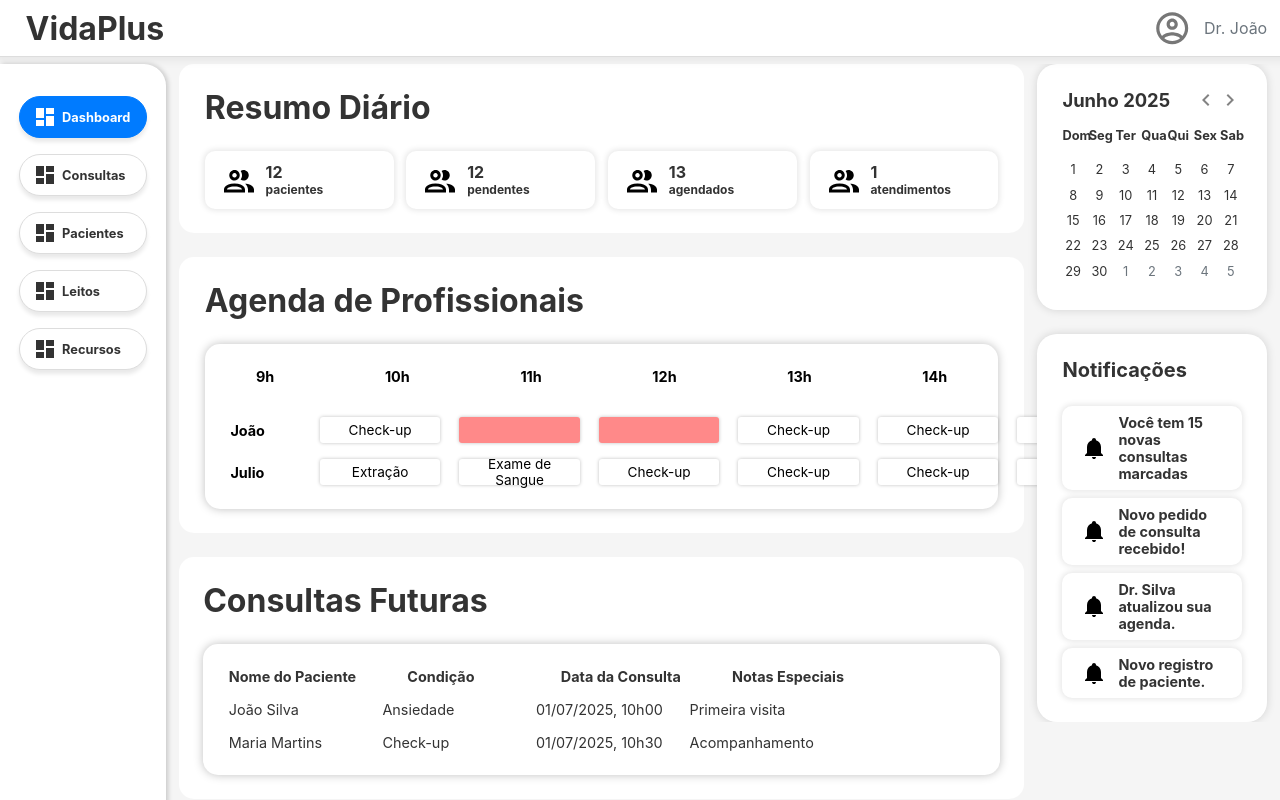
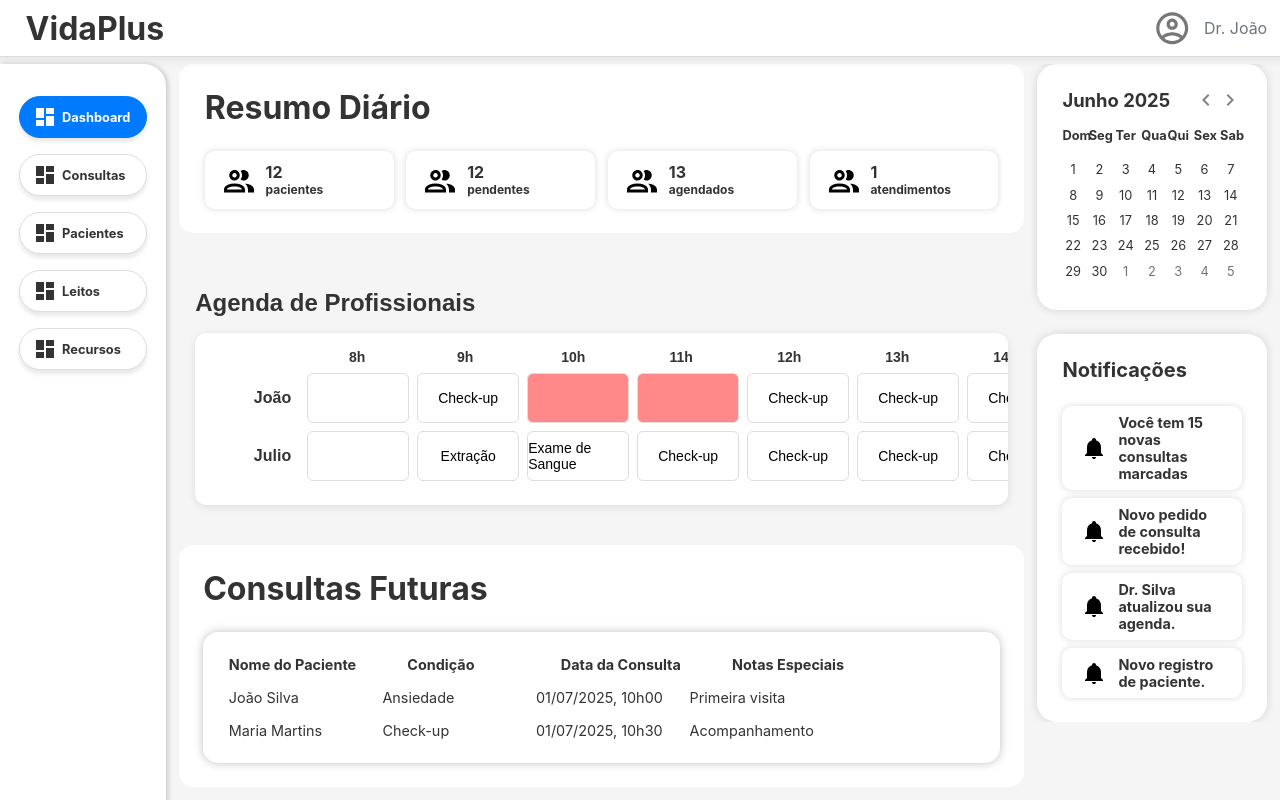
Before and after one commit to guimaraesr-y/uninter-sghss-frontend, a React (Create React App) app: page / in a window 1280 px wide. Built offline with nearby package versions, Linux system fonts and the light colour scheme.

Commit message:
Fix ProfessionalSchedule component to be coherent

```diff
--- a/src/components/ProfessionalSchedule/ProfessionalSchedule.css
+++ b/src/components/ProfessionalSchedule/ProfessionalSchedule.css
@@ -1,69 +1,81 @@
-/* Professional Schedule Styles */
-.professional-schedule {
-  background: #fff;
-  padding: 3vh 2vw;
-  border-radius: 15px;
+/* Agenda.css */
+.agenda-container {
+  padding: 16px;
+  font-family: sans-serif;
 }
 
-.schedule-container {
-  background: #fff;
-  border-radius: 15px;
-  box-shadow: 0px 0px 10px 0px rgba(0, 0, 0, 0.25);
-  padding: 2vh 0;
+.agenda-title {
+  font-size: 24px;
+  font-weight: bold;
+  margin-bottom: 16px;
 }
 
-.time-header {
-  display: flex;
-  justify-content: space-between;
-  padding: 1vh 4vw;
-  margin-bottom: 2vh;
+.agenda-table {
+  background: #fff;
+  border-radius: 12px;
+  box-shadow: 0 2px 8px rgba(0, 0, 0, 0.1);
+  padding: 16px;
+  overflow-x: auto;
 }
 
-.time-slot-header {
-  font-size: 0.9rem;
-  font-weight: 700;
-  color: #000;
+.agenda-header {
+  display: flex;
+  align-items: center;
+  margin-bottom: 8px;
 }
 
-.professional-row {
+.header-spacer {
+  width: 80px;
+  flex-shrink: 0;
+}
+
+.header-hours {
+  display: flex;
+}
+
+.header-hour {
+  min-width: 100px;
+  text-align: center;
+  font-weight: bold;
+  margin: 0 4px;
+  font-size: 14px;
+}
+
+.schedule-row {
   display: flex;
   align-items: center;
-  padding: 1vh 2vw;
-  gap: 2vw;
+  margin-bottom: 8px;
 }
 
-.professional-name {
-  font-size: 0.9rem;
-  font-weight: 700;
-  color: #000;
-  min-width: 5vw;
+.row-name {
+  width: 80px;
+  text-align: right;
+  padding-right: 12px;
+  font-weight: bold;
+  flex-shrink: 0;
 }
 
-.appointments-row {
+.row-slots {
   display: flex;
-  gap: 1.5vw;
-  flex: 1;
+  overflow-x: auto;
 }
 
-.appointment-slot {
-  width: 7vw;
-  height: 2.25vh;
-  padding: 0.5vh 1.2vw;
+.slot {
+  min-width: 100px;
+  height: 48px;
   display: flex;
   align-items: center;
   justify-content: center;
-  border-radius: 3px;
-  box-shadow: 0px 0px 3.9px 0px rgba(0, 0, 0, 0.25);
-  background: #fff;
+  border-radius: 6px;
+  border: 1px solid #ddd;
+  font-size: 14px;
+  font-weight: 500;
+  margin: 0 4px;
+  background-color: white;
+  color: black;
 }
 
-.appointment-slot.occupied {
-  background: #ff8989;
+.slot-busy {
+  background-color: #f88;
+  color: white;
 }
-
-.appointment-text {
-  font-size: 0.85rem;
-  font-weight: 400;
-  color: #000;
-  text-align: center;
-}
--- a/src/components/ProfessionalSchedule/ProfessionalSchedule.js
+++ b/src/components/ProfessionalSchedule/ProfessionalSchedule.js
@@ -1,70 +1,64 @@
-import React from "react";
-import "./ProfessionalSchedule.css";
+import React from 'react';
+import { ScheduleRow } from './ScheduleRow';
+import './ProfessionalSchedule.css';
+
+const hours = Array.from({ length: 12 }, (_, i) => `${i + 8}h`); // 8h to 19h
 
 const ProfessionalSchedule = () => {
-  const timeSlots = ["9h", "10h", "11h", "12h", "13h", "14h"];
-
-  const professionals = [
+  const data = [
     {
-      name: "João",
-      appointments: [
-        { type: "Check-up", slot: 0 },
-        { type: "occupied", slot: 1 },
-        { type: "occupied", slot: 2 },
-        { type: "Check-up", slot: 3 },
-        { type: "Check-up", slot: 4 },
+      name: 'João',
+      schedule: [
+        { hour: '8h' },
+        { hour: '9h', content: 'Check-up' },
+        { hour: '10h', busy: true },
+        { hour: '11h', busy: true },
+        { hour: '12h', content: 'Check-up' },
+        { hour: '13h', content: 'Check-up' },
+        { hour: '14h', content: 'Check-up' },
+        { hour: '15h' },
+        { hour: '16h' },
+        { hour: '17h' },
+        { hour: '18h' },
+        { hour: '19h' },
       ],
     },
     {
-      name: "Julio",
-      appointments: [
-        { type: "Extração", slot: 0 },
-        { type: "Exame de Sangue", slot: 1 },
-        { type: "Check-up", slot: 2 },
-        { type: "Check-up", slot: 3 },
-        { type: "Check-up", slot: 4 },
+      name: 'Julio',
+      schedule: [
+        { hour: '8h' },
+        { hour: '9h', content: 'Extração' },
+        { hour: '10h', content: 'Exame de Sangue' },
+        { hour: '11h', content: 'Check-up' },
+        { hour: '12h', content: 'Check-up' },
+        { hour: '13h', content: 'Check-up' },
+        { hour: '14h', content: 'Check-up' },
+        { hour: '15h' },
+        { hour: '16h' },
+        { hour: '17h' },
+        { hour: '18h' },
+        { hour: '19h' },
       ],
     },
   ];
 
   return (
-    <section className="professional-schedule">
-      <h2 className="section-title">Agenda de Profissionais</h2>
-      <div className="schedule-container">
-        <div className="time-header">
-          {timeSlots.map((time, index) => (
-            <div key={index} className="time-slot-header">
-              {time}
-            </div>
+    <div className="agenda-container">
+      <h1 className="agenda-title">Agenda de Profissionais</h1>
+      <div className="agenda-scroll-wrapper">
+        <div className="agenda-table">
+          <div className="agenda-header">
+            <div className="row-name"></div>
+            {hours.map((hour) => (
+              <div key={hour} className="header-hour">{hour}</div>
+            ))}
+          </div>
+          {data.map((row, index) => (
+            <ScheduleRow key={index} {...row} />
           ))}
         </div>
-
-        {professionals.map((professional, profIndex) => (
-          <div key={profIndex} className="professional-row">
-            <div className="professional-name">{professional.name}</div>
-            <div className="appointments-row">
-              {timeSlots.map((_, timeIndex) => {
-                const appointment = professional.appointments.find(
-                  (apt) => apt.slot === timeIndex,
-                );
-                return (
-                  <div
-                    key={timeIndex}
-                    className={`appointment-slot ${appointment?.type === "occupied" ? "occupied" : "available"}`}
-                  >
-                    {appointment && appointment.type !== "occupied" && (
-                      <span className="appointment-text">
-                        {appointment.type}
-                      </span>
-                    )}
-                  </div>
-                );
-              })}
-            </div>
-          </div>
-        ))}
       </div>
-    </section>
+    </div>
   );
 };
 
--- /dev/null
+++ b/src/components/ProfessionalSchedule/ScheduleRow.js
@@ -0,0 +1,14 @@
+import React from 'react';
+import { Slot } from './Slot';
+import './ProfessionalSchedule.css';
+
+export const ScheduleRow = ({ name, schedule }) => {
+  return (
+    <div className="schedule-row">
+      <div className="row-name">{name}</div>
+      {schedule.map((slot, index) => (
+        <Slot key={index} {...slot} />
+      ))}
+    </div>
+  );
+};
--- /dev/null
+++ b/src/components/ProfessionalSchedule/Slot.js
@@ -0,0 +1,10 @@
+import React from 'react';
+import './ProfessionalSchedule.css';
+
+export const Slot = ({ hour, content, busy }) => {
+  return (
+    <div className={`slot ${busy ? 'slot-busy' : 'slot-free'}`}>
+      {content || ''}
+    </div>
+  );
+};
```
